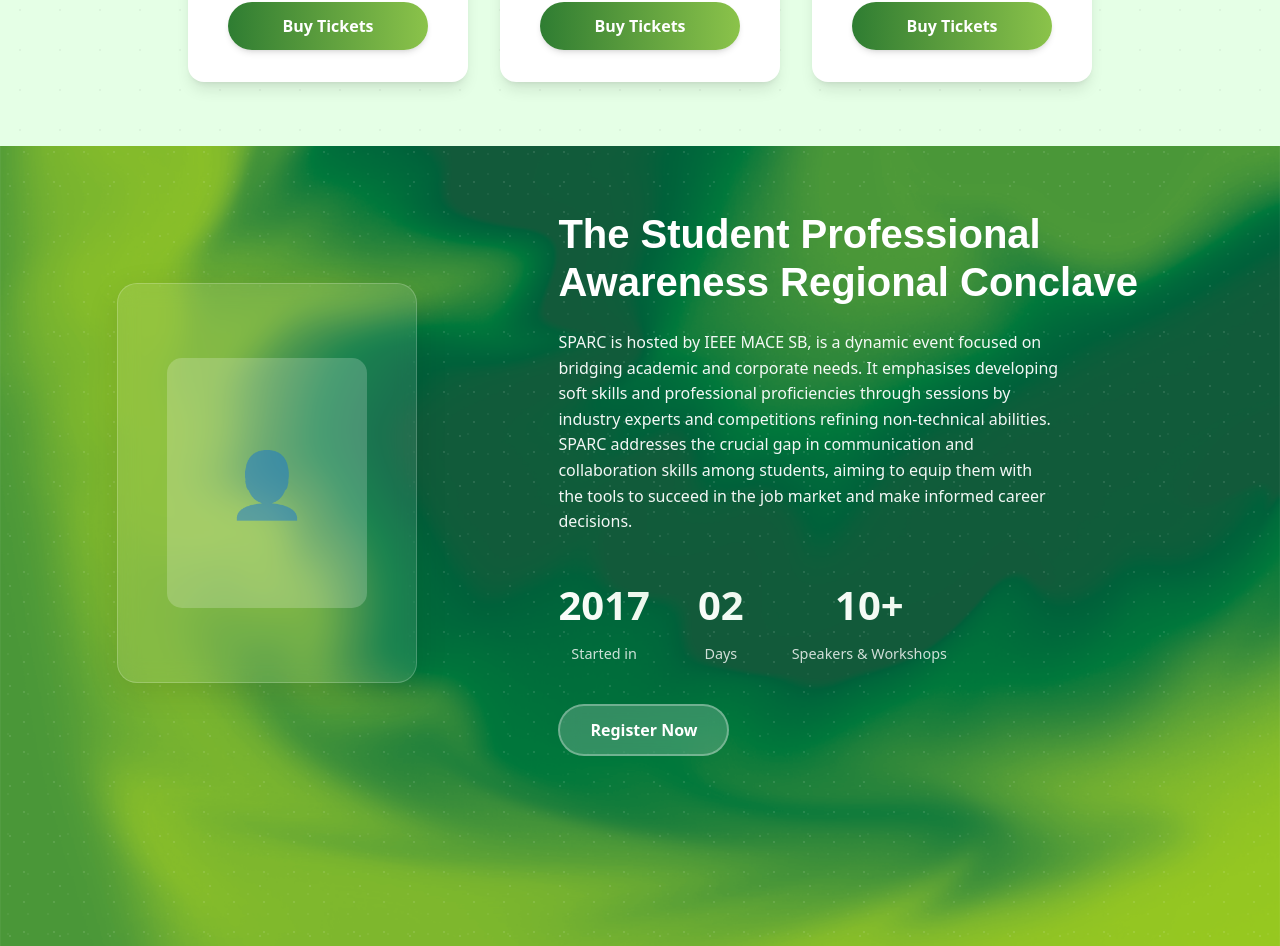
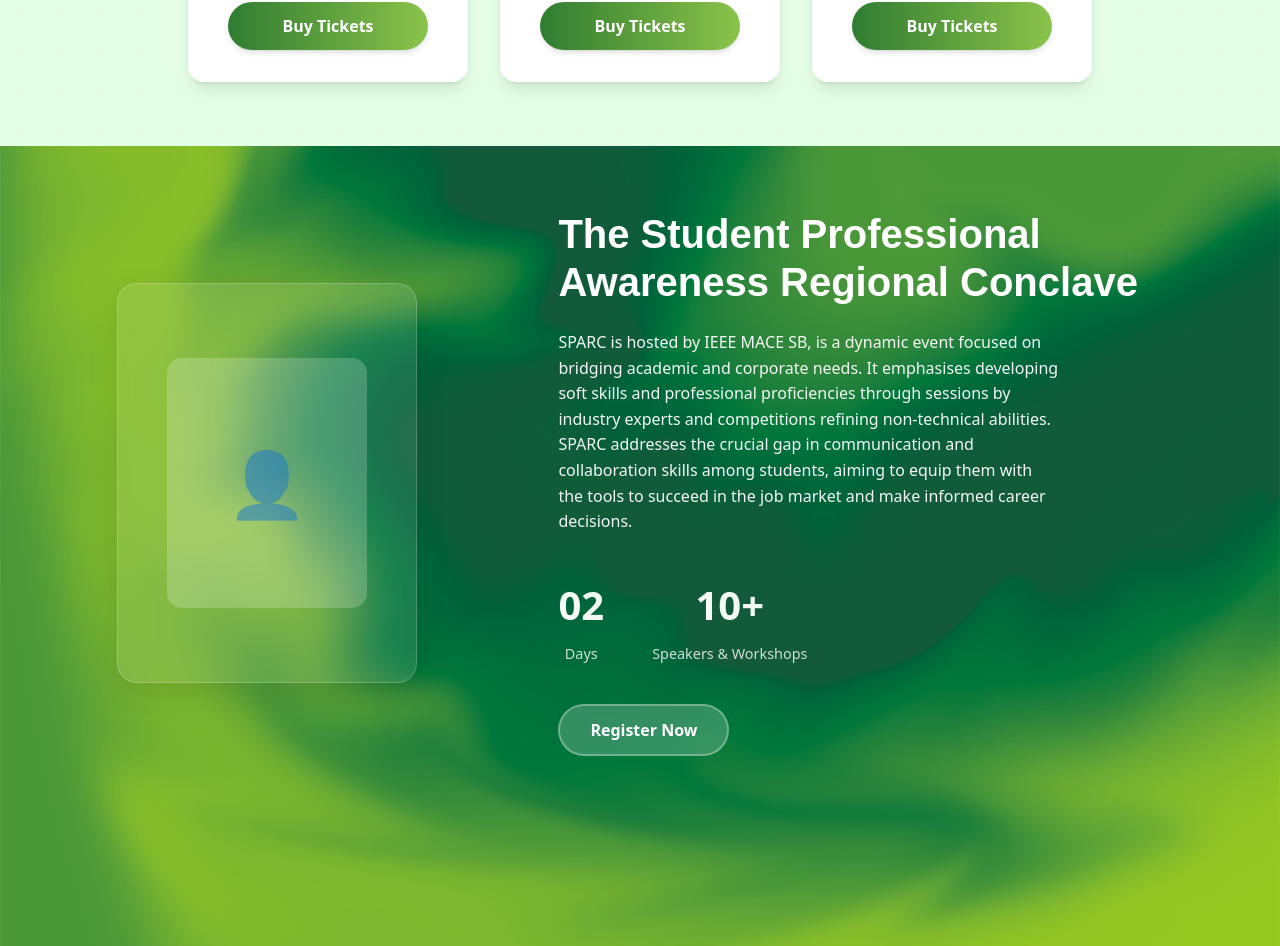
Before and after one commit to Jeslin-git/sparc25, a React (Vite) app: page / in a window 1280 px wide. Shown: the part 2190-3136 px from the top of the page. Built offline with nearby package versions, Linux system fonts and the light colour scheme; a web font is replaced by a local one.

Commit message:
Remove 2017 stat and dotted overlay

```diff
--- a/src/components/About.css
+++ b/src/components/About.css
@@ -7,21 +7,6 @@
   padding: 4rem 2rem;
   position: relative;
   overflow: hidden;
-}
-
-.about-section::before {
-  content: '';
-  position: absolute;
-  top: 0;
-  left: 0;
-  right: 0;
-  bottom: 0;
-  background-image:
-    radial-gradient(circle at 20% 80%, rgba(255,255,255,0.1) 1px, transparent 1px),
-    radial-gradient(circle at 80% 20%, rgba(255,255,255,0.1) 1px, transparent 1px),
-    radial-gradient(circle at 40% 40%, rgba(255,255,255,0.05) 1px, transparent 1px);
-  background-size: 50px 50px, 30px 30px, 20px 20px;
-  pointer-events: none;
 }
 
 .about-container {
--- a/src/components/About.tsx
+++ b/src/components/About.tsx
@@ -27,10 +27,6 @@
           {/* Statistics */}
           <div className="about-stats">
             <div className="stat-item">
-              <div className="stat-number">2017</div>
-              <div className="stat-label">Started in</div>
-            </div>
-            <div className="stat-item">
               <div className="stat-number">02</div>
               <div className="stat-label">Days</div>
             </div>
```
